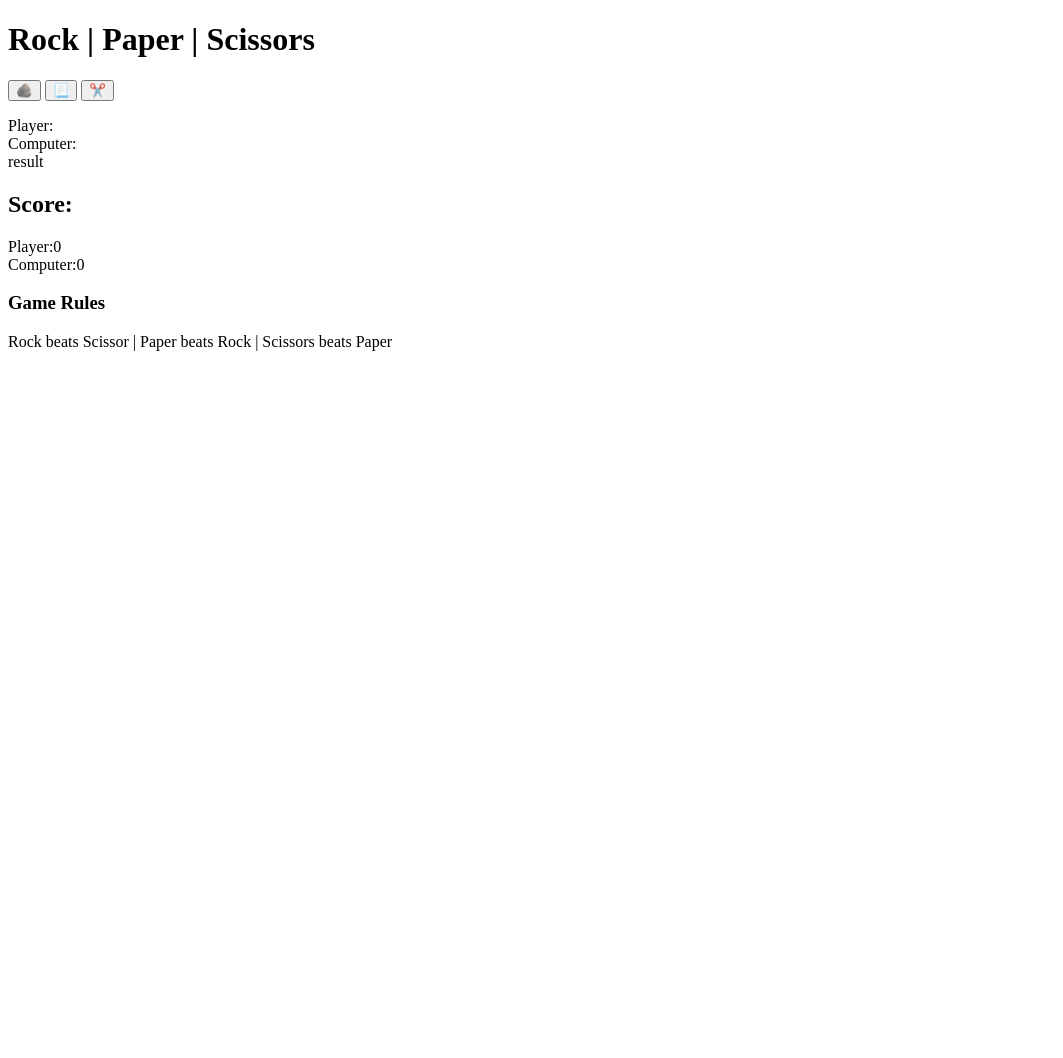
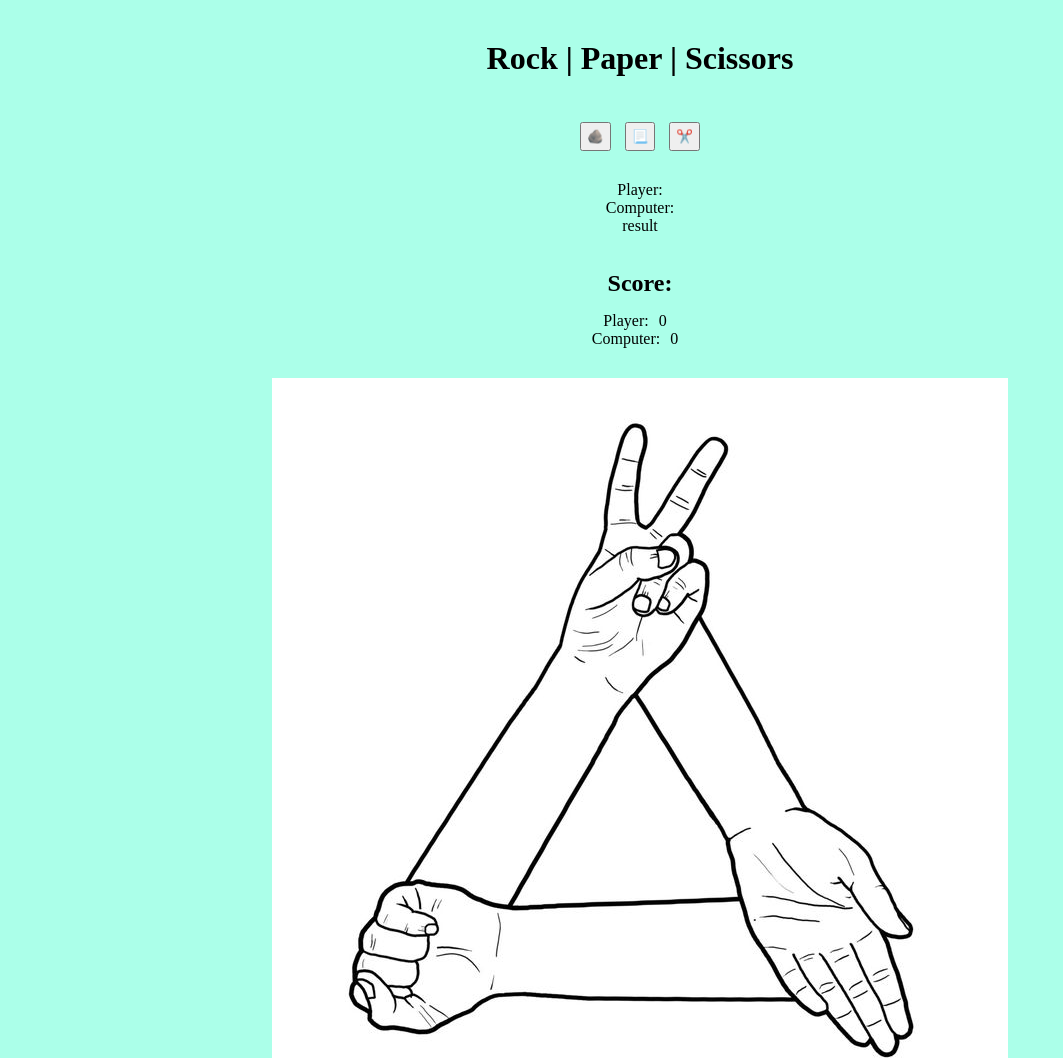
Before and after one commit to BahraamK/RockPaperScissors, a plain HTML site: page index.html in a window 1280 px wide. Shown: the top 1058 px of the page, without its empty margins (0-1063 px from the left). Before the commit the page ends 800 px from the top, so only its background shows below. Drawn offline with Linux system fonts and the light colour scheme.

Commit message:
add general body style

```diff
--- a/assets/css/style.css
+++ b/assets/css/style.css
@@ -0,0 +1,17 @@
+/*Override browsers default styles */
+* {
+    padding: 5px;
+    margin: 5px;
+    box-sizing: border-box;
+}
+
+/*General body style*/
+body {
+    font-size:medium;
+    min-height: 100vh;
+    display:flex;
+    flex-flow:column;
+    align-items:center;
+    text-align:center;
+    background-color:#abffe9;
+}
--- a/index.html
+++ b/index.html
@@ -8,7 +8,9 @@
     <title>Document</title>
 </head>
 <body>
+    <header>
     <h1>Rock | Paper | Scissors</h1>
+    </header>
     <section class="game-area">
         <div class="options">
             <button id="rock">🪨</button>
@@ -28,7 +30,8 @@
                 Computer:<span id="computer-score">0</span>
             </p>
         </div>
-    </section>
+        <img src="assets/images/game.theme.jpg" alt="Rock Paper Scissor image">
+        </section>
     <footer>
         <h3>Game Rules</h3>
         <p>Rock beats Scissor | Paper beats Rock | Scissors beats Paper</p>
```
Also changed, not shown: assets/images/game.theme.jpg (added), 1 other file.
